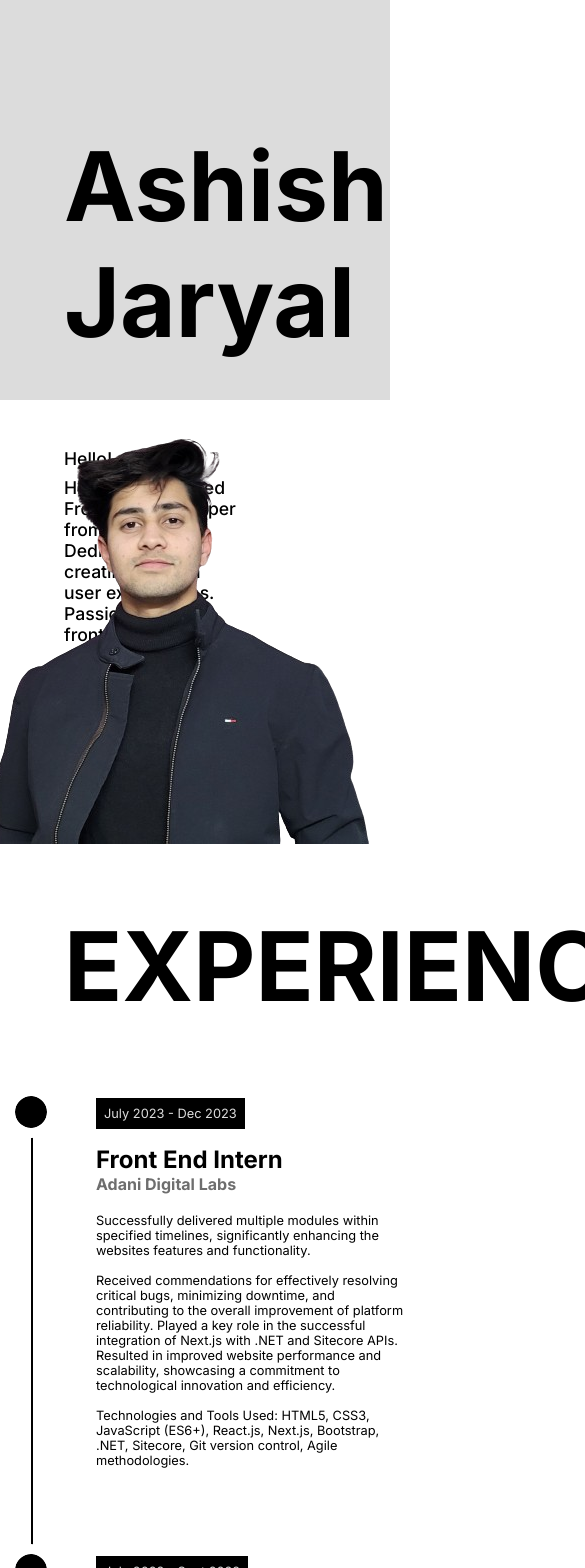
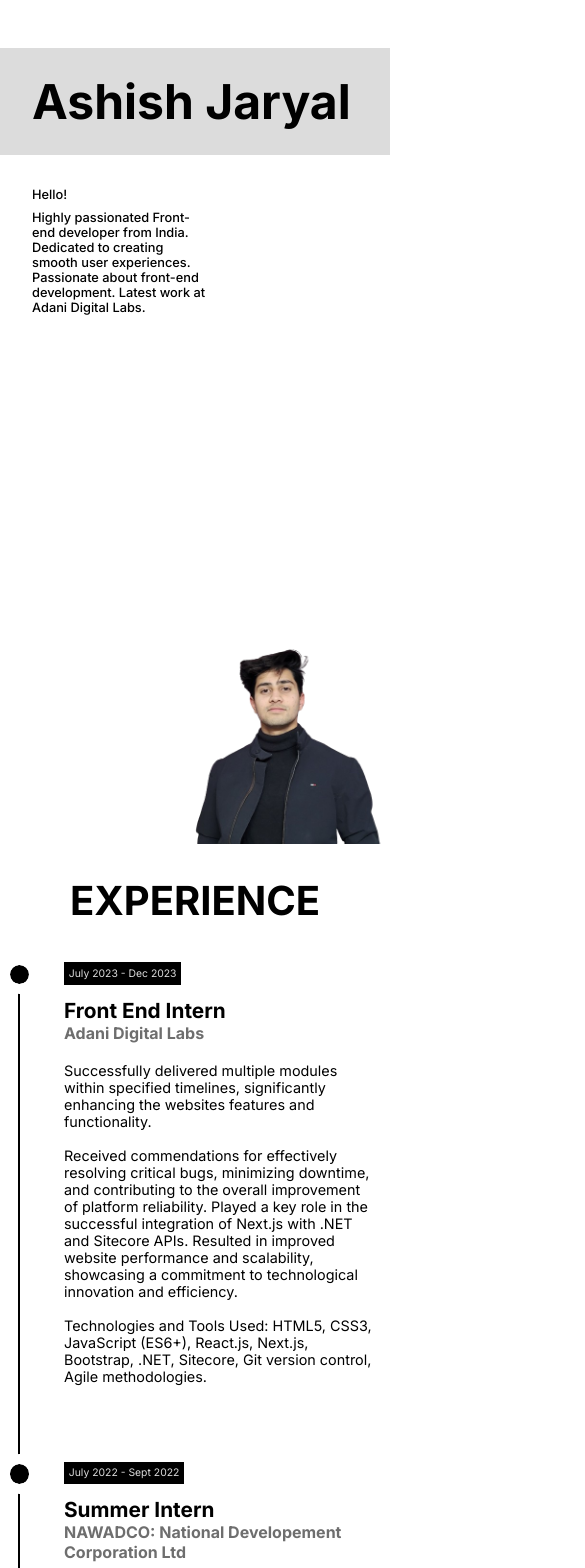
Before and after one commit to Ashu0126/portfolio_project, a Next.js app: page / in a window 390 px wide. Shown: the top 1568 px of the page, 585 px wide, since content can reach past the window. Built offline with nearby package versions, Linux system fonts and the light colour scheme.

Commit message:
responsive done

```diff
--- a/src/components/molecules/Navbar/index.module.scss
+++ b/src/components/molecules/Navbar/index.module.scss
@@ -46,7 +46,7 @@
   }
 }
 
-@media (max-width: 700px) {
+@media (max-width: 750px) {
   .navbar {
     h3 {
       margin-left: 2rem;
@@ -56,5 +56,17 @@
     ul {
       display: none;
     }
+
+    .name {
+      margin-top: 3rem;
+      width: 100%;
+      height: max-content;
+
+      h1 {
+        position: relative;
+        padding: 1.5rem 2rem;
+        font-size: 3rem;
+      }
+    }
   }
 }
--- a/src/components/organisms/Experience/index.module.scss
+++ b/src/components/organisms/Experience/index.module.scss
@@ -10,7 +10,6 @@
     list-style: none;
   }
 
-  /* Styling */
   .timeline {
     margin: 4rem auto;
     position: relative;
@@ -42,11 +41,9 @@
     0% {
       transform: scale(1);
     }
-
     50% {
       transform: scale(1.1);
     }
-
     100% {
       transform: scale(1);
     }
@@ -56,25 +53,22 @@
     padding: 2em;
     position: relative;
     top: -1.875em;
-    left: 4em;
+    left: 4rem;
     width: 80%;
 
     h3 {
-      font-size: 1.5em;
+      font-size: 1.5rem;
     }
-
     h4 {
-      font-size: 1em;
+      font-size: 1rem;
       color: $card-text;
-      margin-bottom: 1.2em;
+      margin-bottom: 1.2rem;
     }
-
     p {
-      font-size: 0.8rem;
+      font-size: 0.9rem;
     }
-
     p:not(.timelineEventThumbnail) {
-      padding-bottom: 1.2em;
+      padding-bottom: 1.2rem;
     }
   }
 
@@ -83,7 +77,7 @@
     background-color: $text-color;
     outline: 10px solid white;
     display: block;
-    margin: 0.5em 0.5em 0.5em -0.5em;
+    margin: 0.5rem 0.5rem 0.5rem -0.5rem;
     position: absolute;
     top: 0;
     left: 1.45rem;
@@ -101,4 +95,54 @@
     margin-top: 0.5rem;
     padding: 0.5rem;
   }
+
+  @media (max-width: 750px) {
+    h1 {
+      text-align: center;
+      font-size: 2.5rem;
+      margin: 2rem;
+    }
+
+    .timeline {
+      width: 100%;
+      margin: auto;
+
+      &:hover > .timelineEventIcon {
+        background-color: $text-color;
+        animation: none;
+      }
+
+      &:active > .timelineEventIcon {
+        background-color: $grey;
+        transition: 1s;
+        animation: bounce 2s infinite;
+      }
+
+      &:before {
+        margin-left: -0.9rem;
+      }
+
+      .timelineEventCopy {
+        padding: 1.4rem 0;
+        h3 {
+          font-size: 1.3rem;
+        }
+        p {
+          height: max-content;
+        }
+      }
+
+      .timelineEventIcon {
+        width: 1.2rem;
+        height: 1.2rem;
+        margin: 0.5rem -0.85rem;
+      }
+
+      .timelineEventThumbnail {
+        font-size: 0.65rem;
+        margin: 0.8rem 0;
+        padding: 0.3rem;
+      }
+    }
+  }
 }
--- a/src/components/organisms/HeroBanner/index.module.scss
+++ b/src/components/organisms/HeroBanner/index.module.scss
@@ -20,3 +20,17 @@
     bottom: 0;
   }
 }
+
+@media (max-width: 750px) {
+  .main {
+    width: 100%;
+    .aboutMe {
+      font-size: 0.8rem;
+      margin: 2rem;
+    }
+
+    .photoMe {
+      width: 15rem;
+    }
+  }
+}
```
